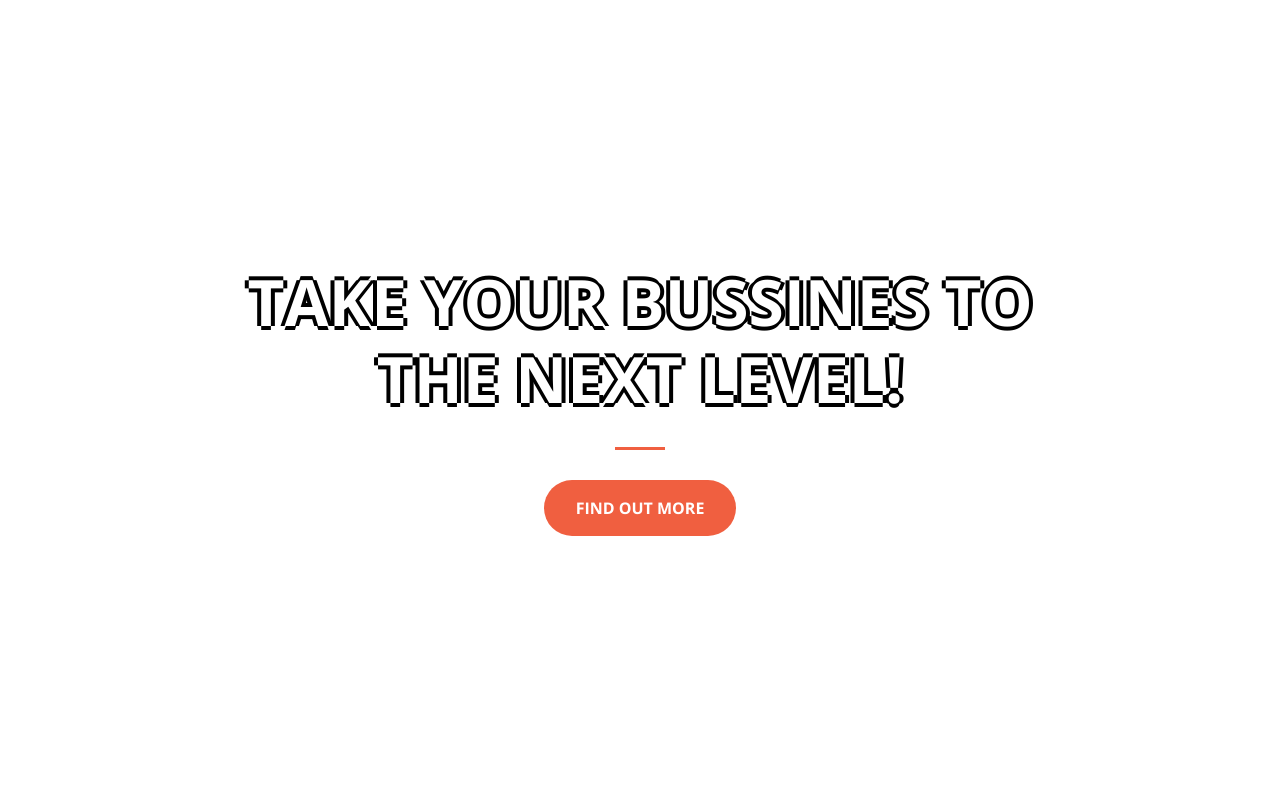
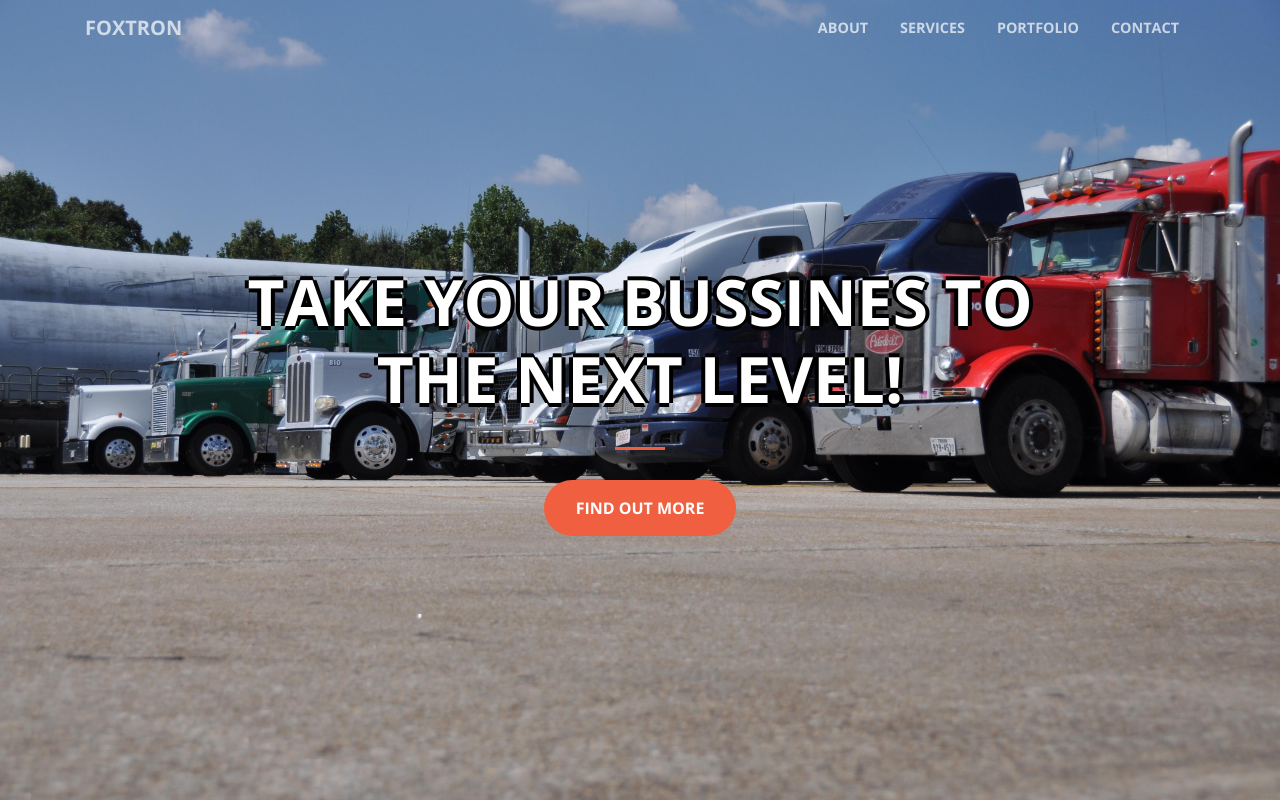
Before and after one commit to IvanSibinovic/dispatcher-service-landing-page, a website: page index.html in a window 1280 px wide. Shown: the top 800 px of the page. Drawn offline with nearby package versions, Linux system fonts and the light colour scheme.

Commit message:
Update creative.css

```diff
--- a/css/creative.css
+++ b/css/creative.css
@@ -176,8 +176,7 @@ img::-moz-selection {
 header.masthead {
   padding-top: 10rem;
   padding-bottom: calc(10rem - 56px);
-/*  background-image: url("../img/header.jpg");  */
-  background-image: ![](../img/header.jpg);
+  background-image: url("../img/header.jpg");
   background-position: center center;
   background-size: cover;
 }
```
